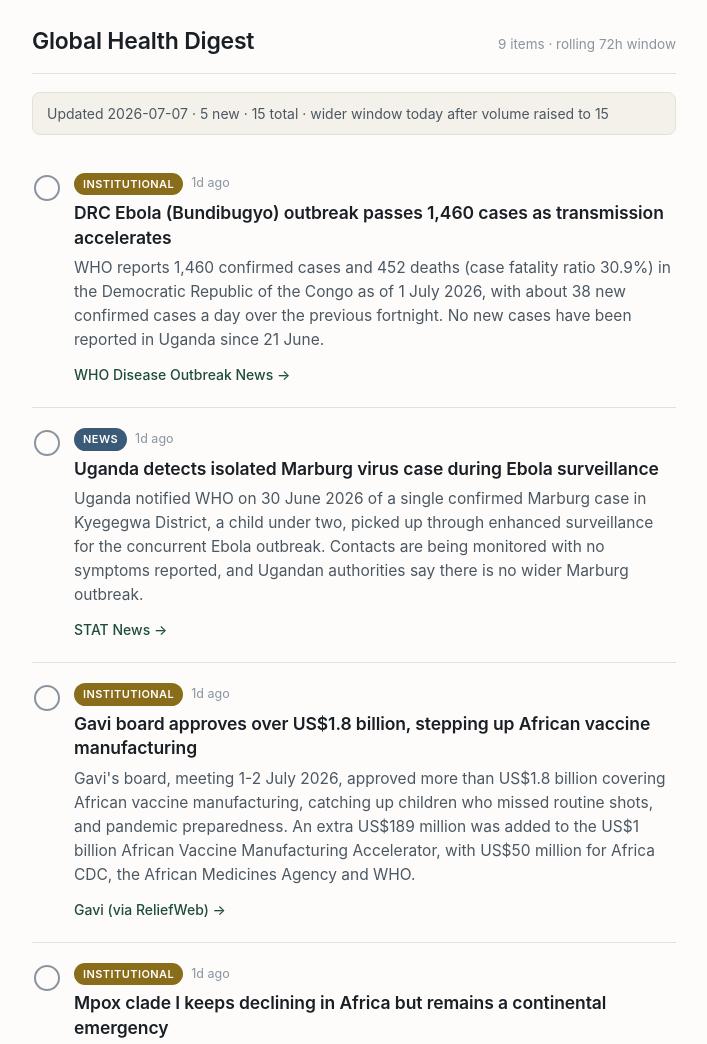
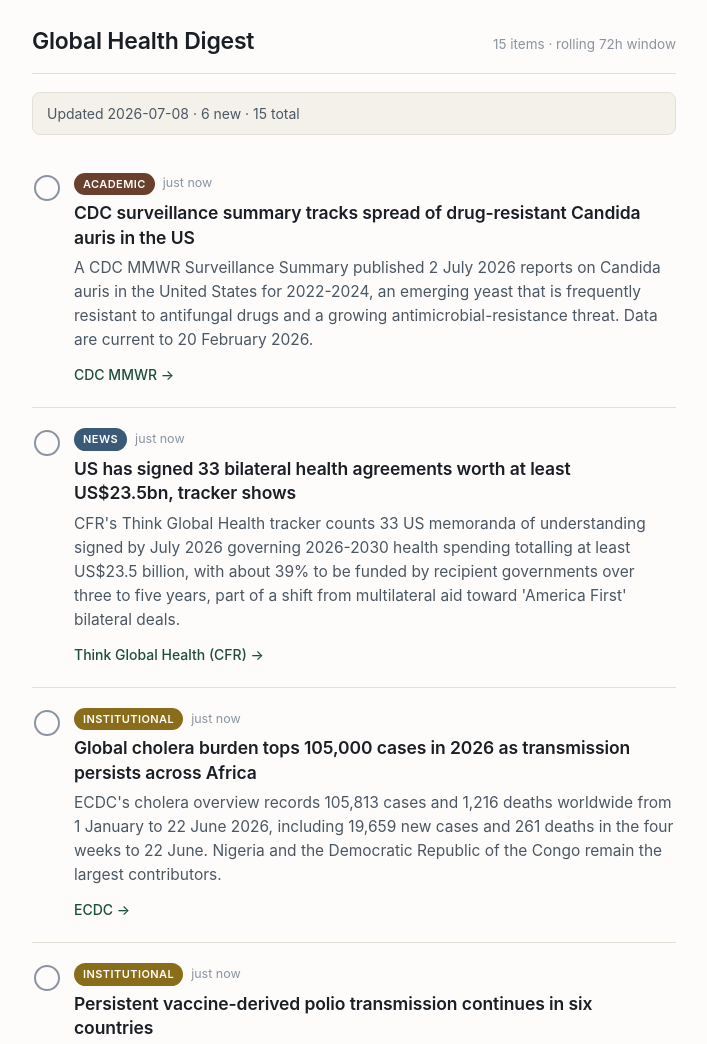
Before and after one commit to pdrutter-alt/daily-digest, a plain HTML site: page index.html in a window 1280 px wide. Shown: the top 1044 px of the page, without its empty margins (286-993 px from the left). Drawn offline with Linux system fonts and the light colour scheme.

Commit message:
Daily update: 6 new, 15 total

```diff
--- a/index.html
+++ b/index.html
@@ -107,7 +107,7 @@
     <div class="meta" id="countMeta">— items</div>
   </header>
 
-  <div class="demo-note">Updated 2026-07-07 &middot; 5 new &middot; 15 total &middot; wider window today after volume raised to 15</div>
+  <div class="demo-note">Updated 2026-07-08 &middot; 6 new &middot; 15 total</div>
 
   <div class="list" id="list"></div>
   <div class="empty" id="emptyState" style="display:none;">Nothing left to read. Come back tomorrow.</div>
@@ -119,6 +119,60 @@
   const now = Date.now();
 
   const items = [
+  {
+    "id": "2026-07-08-mmwr-candida-auris",
+    "category": "academic",
+    "headline": "CDC surveillance summary tracks spread of drug-resistant Candida auris in the US",
+    "summary": "A CDC MMWR Surveillance Summary published 2 July 2026 reports on Candida auris in the United States for 2022-2024, an emerging yeast that is frequently resistant to antifungal drugs and a growing antimicrobial-resistance threat. Data are current to 20 February 2026.",
+    "source": "CDC MMWR",
+    "url": "https://www.cdc.gov/mmwr/volumes/75/ss/ss7504a1.htm",
+    "publishedAt": "2026-07-08T10:47:03Z"
+  },
+  {
+    "id": "2026-07-08-us-bilateral-health-mous",
+    "category": "news",
+    "headline": "US has signed 33 bilateral health agreements worth at least US$23.5bn, tracker shows",
+    "summary": "CFR's Think Global Health tracker counts 33 US memoranda of understanding signed by July 2026 governing 2026-2030 health spending totalling at least US$23.5 billion, with about 39% to be funded by recipient governments over three to five years, part of a shift from multilateral aid toward 'America First' bilateral deals.",
+    "source": "Think Global Health (CFR)",
+    "url": "https://www.thinkglobalhealth.org/article/tracking-the-america-first-bilateral-health-agreements",
+    "publishedAt": "2026-07-08T10:47:03Z"
+  },
+  {
+    "id": "2026-07-08-global-cholera-2026",
+    "category": "institutional",
+    "headline": "Global cholera burden tops 105,000 cases in 2026 as transmission persists across Africa",
+    "summary": "ECDC's cholera overview records 105,813 cases and 1,216 deaths worldwide from 1 January to 22 June 2026, including 19,659 new cases and 261 deaths in the four weeks to 22 June. Nigeria and the Democratic Republic of the Congo remain the largest contributors.",
+    "source": "ECDC",
+    "url": "https://www.ecdc.europa.eu/en/all-topics-z/cholera/surveillance-and-disease-data/cholera-monthly",
+    "publishedAt": "2026-07-08T10:47:03Z"
+  },
+  {
+    "id": "2026-07-08-polio-cvdpv2-africa",
+    "category": "institutional",
+    "headline": "Persistent vaccine-derived polio transmission continues in six countries",
+    "summary": "GPEI's latest update reports established circulating vaccine-derived poliovirus type 2 (cVDPV2) transmission in six countries: Algeria, Chad, Ethiopia, Nigeria, Somalia and Yemen, with spread from security-compromised areas to neighbours. Afghanistan's wild poliovirus type 1 case count reached six for 2026.",
+    "source": "Global Polio Eradication Initiative",
+    "url": "https://polioeradication.org/about-polio/polio-this-week/",
+    "publishedAt": "2026-07-08T10:47:03Z"
+  },
+  {
+    "id": "2026-07-08-germany-pandemic-hub-cut",
+    "category": "news",
+    "headline": "Germany to halve funding for WHO's Berlin pandemic intelligence hub",
+    "summary": "Germany will cut its funding for the WHO Hub for Pandemic and Epidemic Intelligence from EUR 30 million to EUR 15 million a year, committing only one further year, Health Policy Watch reports. The reduction forces the hub's EIOS surveillance system to a minimal operating level in 2026.",
+    "source": "Health Policy Watch",
+    "url": "https://healthpolicy-watch.news/germany-cuts-pandemic-surveillance-hub/",
+    "publishedAt": "2026-07-08T10:47:03Z"
+  },
+  {
+    "id": "2026-07-08-pepfar-restructuring",
+    "category": "news",
+    "headline": "PEPFAR faces restructuring as USAID dismantling disrupts HIV services",
+    "summary": "Devex reports PEPFAR, the US global HIV programme, is being reshaped to channel funding through recipient governments rather than NGOs amid the closure of USAID. Roughly 70,000 community health workers were laid off last year, and terminated USAID awards had supported an estimated 2.3 million people on HIV treatment, about one in ten PEPFAR patients.",
+    "source": "Devex",
+    "url": "https://www.devex.com/news/global-health-is-at-an-inflection-point-can-we-save-what-pepfar-built-112375",
+    "publishedAt": "2026-07-08T10:47:03Z"
+  },
   {
     "id": "2026-07-07-ebola-drc-escalation",
     "category": "institutional",
@@ -199,60 +253,6 @@
     "source": "NEJM Evidence",
     "url": "https://evidence.nejm.org/doi/10.1056/EVIDoa2500244",
     "publishedAt": "2026-07-06T08:37:58Z"
-  },
-  {
-    "id": "2026-07-04-who-ebola-diagnostic-eul",
-    "category": "institutional",
-    "headline": "WHO lists first diagnostic test for Ebola Bundibugyo virus as DRC outbreak tops 1,400 cases",
-    "summary": "WHO added the first diagnostic test for Bundibugyo ebolavirus to its Emergency Use Listing on 2 July, as the DRC outbreak reached 1,406 confirmed cases and 438 deaths, now the largest recorded outbreak of this Ebola species.",
-    "source": "WHO",
-    "url": "https://www.who.int/news/item/02-07-2026-who-adds-first-diagnostic-test-for-ebola-bundibugyo-virus-to-its-emergency-use-listing",
-    "publishedAt": "2026-07-04T08:20:00Z"
-  },
-  {
-    "id": "2026-07-04-who-hantavirus-outbreak-over",
-    "category": "institutional",
-    "headline": "WHO declares cruise-ship-linked hantavirus outbreak over",
-    "summary": "WHO declared the Andes hantavirus outbreak linked to the M/V Hondius cruise ship over on 2 July, after the last of 317 high-risk contacts across 33 countries completed quarantine. Thirteen cases and three deaths were confirmed, a 23% case fatality ratio.",
-    "source": "WHO Disease Outbreak News",
-    "url": "https://www.who.int/emergencies/disease-outbreak-news/item/2026-DON611",
-    "publishedAt": "2026-07-04T08:20:00Z"
-  },
-  {
-    "id": "2026-07-04-sudan-cholera-ends",
-    "category": "news",
-    "headline": "Sudan declares its 18-month cholera outbreak over",
-    "summary": "Sudan's Ministry of Health declared the outbreak that began in July 2024 over after no cases were reported since 14 January. It sickened more than 100,000 people, with an estimated 2,400-3,000 deaths, worsened by conflict, displacement and damaged water infrastructure.",
-    "source": "CIDRAP",
-    "url": "https://www.cidrap.umn.edu/cholera/quick-takes-polio-2-nations-sudan-s-cholera-outbreak-ends-avian-flu-vaccine-trials-uk",
-    "publishedAt": "2026-07-04T08:20:00Z"
-  },
-  {
-    "id": "2026-07-04-globalfund-unitaid-20yr",
-    "category": "institutional",
-    "headline": "Global Fund marks 20 years of partnership with Unitaid",
-    "summary": "The two organisations marked two decades of collaboration on 2 July, crediting the partnership with accelerating scale-up of generic dolutegravir-based HIV treatment and other innovations across HIV, TB, malaria and COVID-19.",
-    "source": "The Global Fund",
-    "url": "https://www.theglobalfund.org/en/updates/2026/2026-07-02-global-fund-20-years-transformative-partnership-unitaid/",
-    "publishedAt": "2026-07-04T08:20:00Z"
-  },
-  {
-    "id": "2026-07-04-globalfund-lebanon-iraq-tb-hiv",
-    "category": "institutional",
-    "headline": "Global Fund approves emergency TB/HIV funding for Lebanon and Iraq",
-    "summary": "The Global Fund approved US$1.48m in emergency funding, running 1 July 2026 to 30 June 2027, to sustain TB and HIV diagnostics, treatment and outreach in Lebanon and Iraq, where regional conflict has displaced more than 15 million people and disrupted services.",
-    "source": "The Global Fund",
-    "url": "https://www.theglobalfund.org/en/updates/2026/2026-06-30-global-fund-approves-emergency-funding-maintain-tb-hiv-services-crisis-affected-lebanon-iraq/",
-    "publishedAt": "2026-07-04T08:20:00Z"
-  },
-  {
-    "id": "2026-07-04-nature-malaria-cd8-antigens",
-    "category": "academic",
-    "headline": "Nature study identifies cross-stage, cross-species malaria T cell antigens",
-    "summary": "Researchers identified 453 Plasmodium peptides conserved across parasite life stages and species, with two antigens inducing protective CD8+ T cell immunity in rodents, a potential basis for a universal malaria vaccine.",
-    "source": "Nature",
-    "url": "https://www.nature.com/articles/s41586-026-10730-1",
-    "publishedAt": "2026-07-04T08:20:00Z"
   }
 ];
 
```
